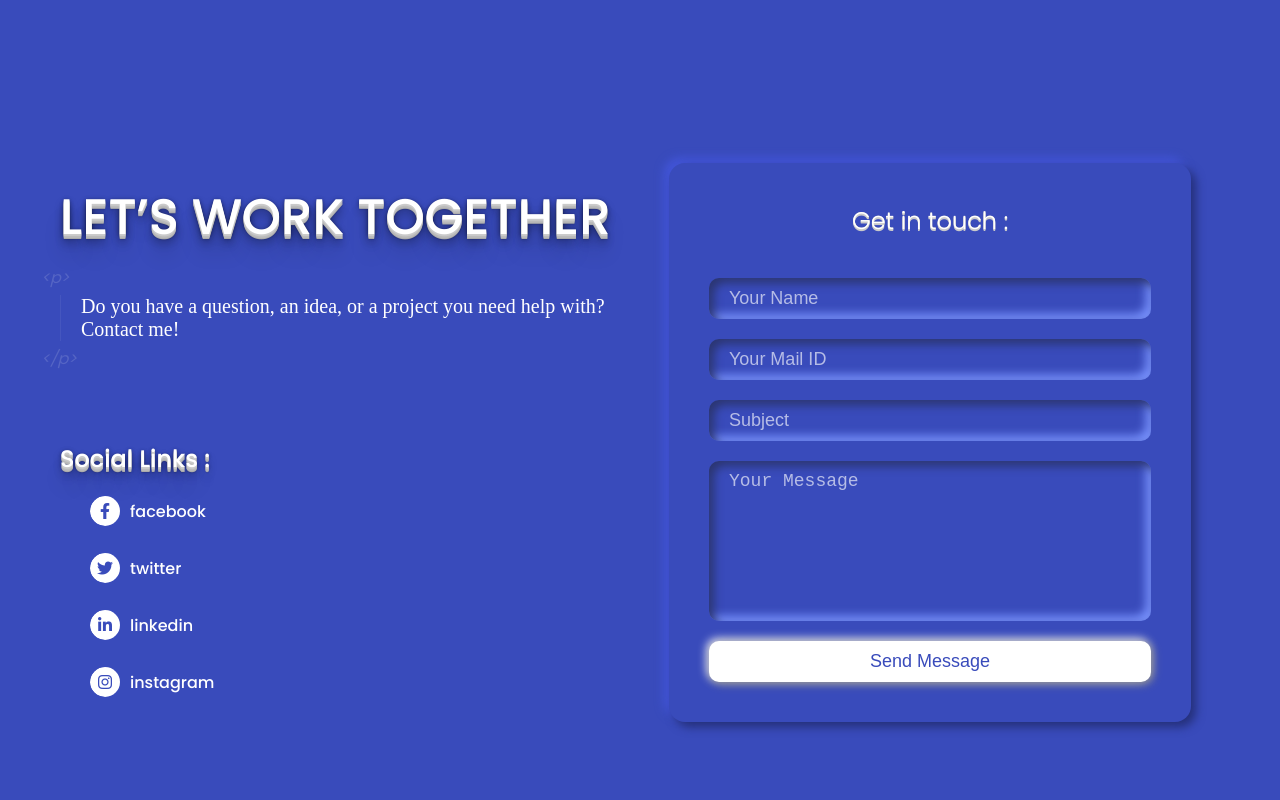
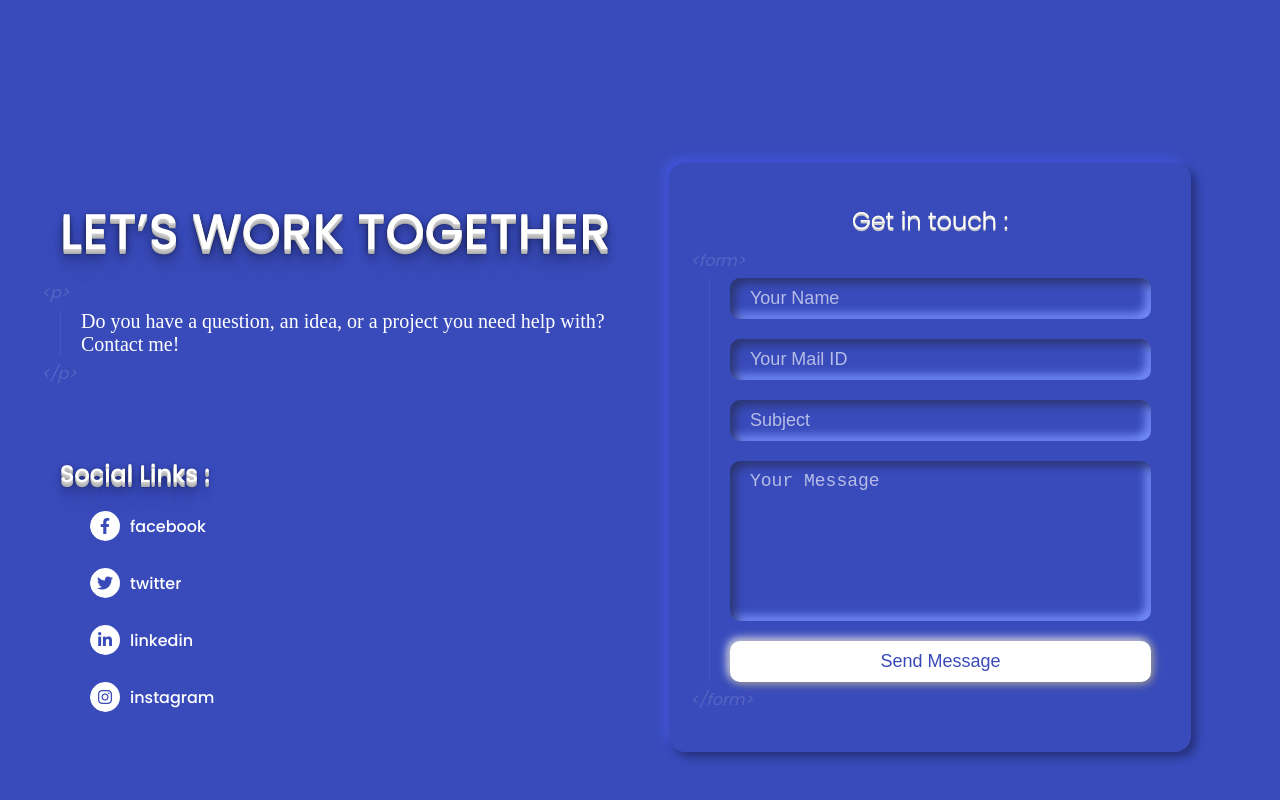
Before and after one commit to karnhariom/hariomkarn.online, a plain HTML site: page index.html in a window 1280 px wide. Shown: the part 3850-4650 px from the top of the page. Drawn offline with Linux system fonts and the light colour scheme; a web font is replaced by a local one.

Commit message:
form design

```diff
--- a/style/main.scss
+++ b/style/main.scss
@@ -400,8 +400,8 @@ img {
                         0 20px 20px rgba(0, 0, 0, .15);
                 }
 
-                &:hover{
-                    i{
+                &:hover {
+                    i {
                         animation: scaleup 0.05s linear 0s 7 alternate both;
                     }
                 }
@@ -410,6 +410,7 @@ img {
                     0% {
                         transform: translateY(-4px) rotate(-45deg);
                     }
+
                     100% {
                         transform: translatey(4px) rotate(-45deg);
                     }
@@ -680,6 +681,28 @@ img {
             display: flex;
             flex-direction: column;
             gap: 20px;
+            padding-left: 20px;
+            border-left: 1px solid rgba(255, 255, 255, 0.064);
+            position: relative;
+            margin-bottom: 30px;
+
+            &::before {
+                content: "<form>";
+                color: rgba(255, 255, 255, 0.144);
+                position: absolute;
+                top: -30px;
+                left: -20px;
+                font-style: italic;
+            }
+
+            &::after{
+                content: "</form>";
+                color: rgba(255, 255, 255, 0.144);
+                position: absolute;
+                bottom: -30px;
+                left: -20px;
+                font-style: italic;
+            }
 
             ::placeholder {
                 color: rgba(255, 255, 255, 0.63);
@@ -846,6 +869,7 @@ img {
             gap: 50px;
             padding: 150px 0;
             width: 100%;
+            height: 100vh;
             background-color: var(--fbs2);
             position: absolute;
             top: 0;
@@ -874,14 +898,16 @@ img {
             }
         }
 
-        .mobile-icon.cross{
-            .bar:nth-child(1){
+        .mobile-icon.cross {
+            .bar:nth-child(1) {
                 transform: rotate(-45deg) translateY(5px) translateX(-3px);
             }
-            .bar:nth-child(2){
+
+            .bar:nth-child(2) {
                 opacity: 0;
             }
-            .bar:nth-child(3){
+
+            .bar:nth-child(3) {
                 transform: rotate(45deg) translateY(-5px) translateX(-3px);
             }
         }
```
Also changed, not shown: style/main.css, 1 other file.
